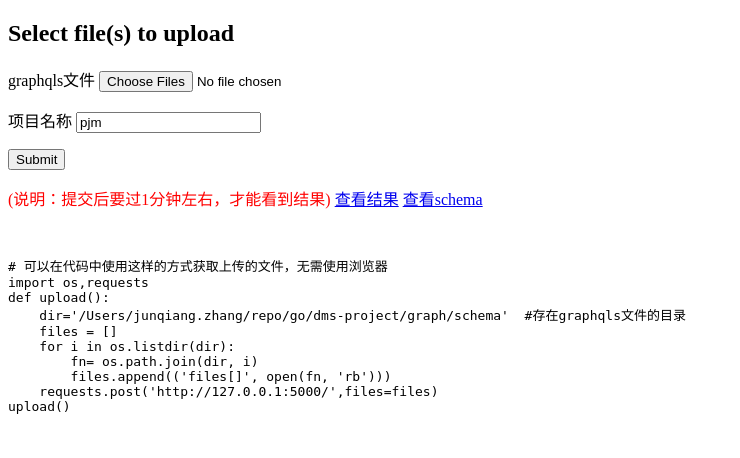
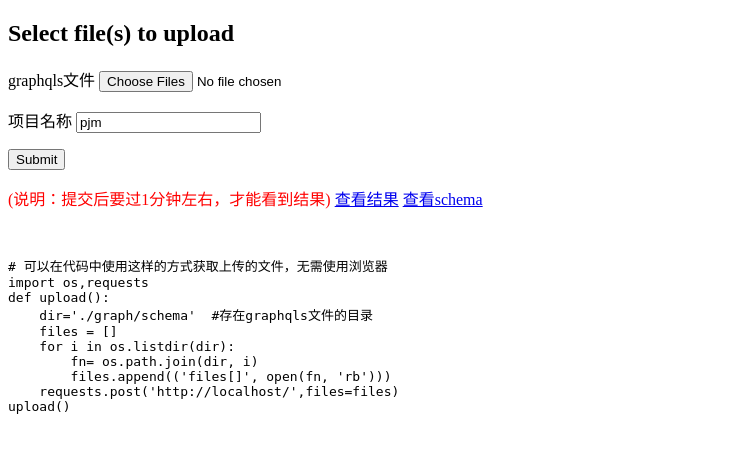
Before and after one commit to sjqzhang/gqlmock, a Flask app: page / in a window 1280 px wide. Shown: the top 458 px of the page, without its empty margins (0-740 px from the left). Run offline with Flask 2, Linux system fonts and the light colour scheme.

Commit message:
support local ip

```diff
--- a/app.py
+++ b/app.py
@@ -87,8 +87,7 @@ def allowed_file(filename):
 
 @app.route('/')
 def upload_form():
-    root=url_for('upload_form')
-    return render_template('upload.html',root=root)
+    return render_template('upload.html',url_root=request.url_root)
 
 
 @app.route('/schema')
--- a/templates/upload.html
+++ b/templates/upload.html
@@ -59,12 +59,12 @@
 # 可以在代码中使用这样的方式获取上传的文件，无需使用浏览器
 import os,requests
 def upload():
-    dir='/Users/junqiang.zhang/repo/go/dms-project/graph/schema'  #存在graphqls文件的目录
+    dir='./graph/schema'  #存在graphqls文件的目录
     files = []
     for i in os.listdir(dir):
         fn= os.path.join(dir, i)
         files.append(('files[]', open(fn, 'rb')))
-    requests.post('http://127.0.0.1:5000/',files=files)
+    requests.post('{{ url_root }}',files=files)
 upload()
 
 
```
